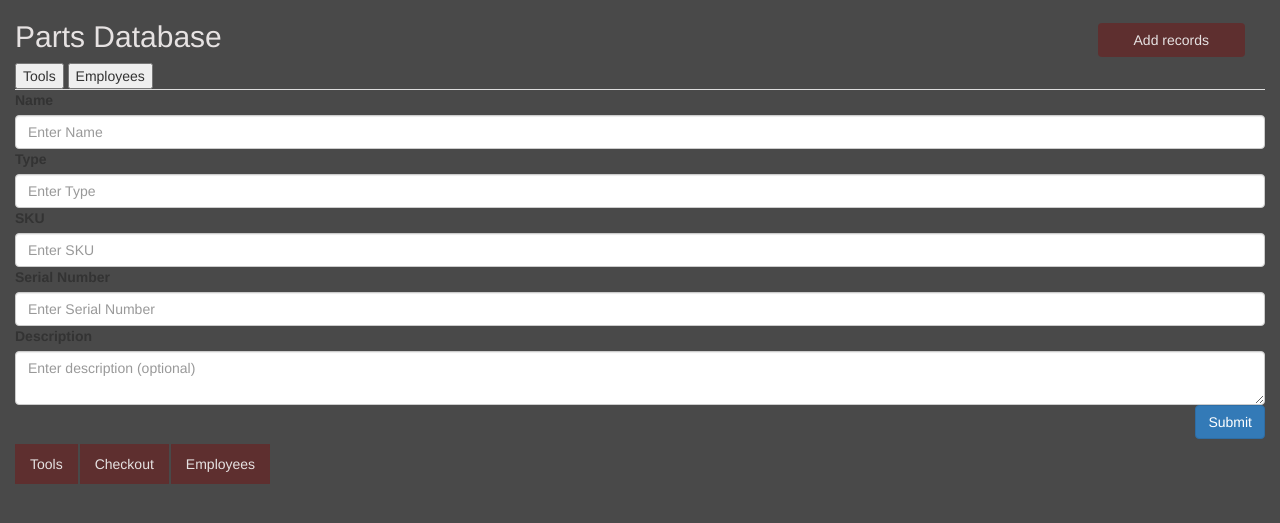
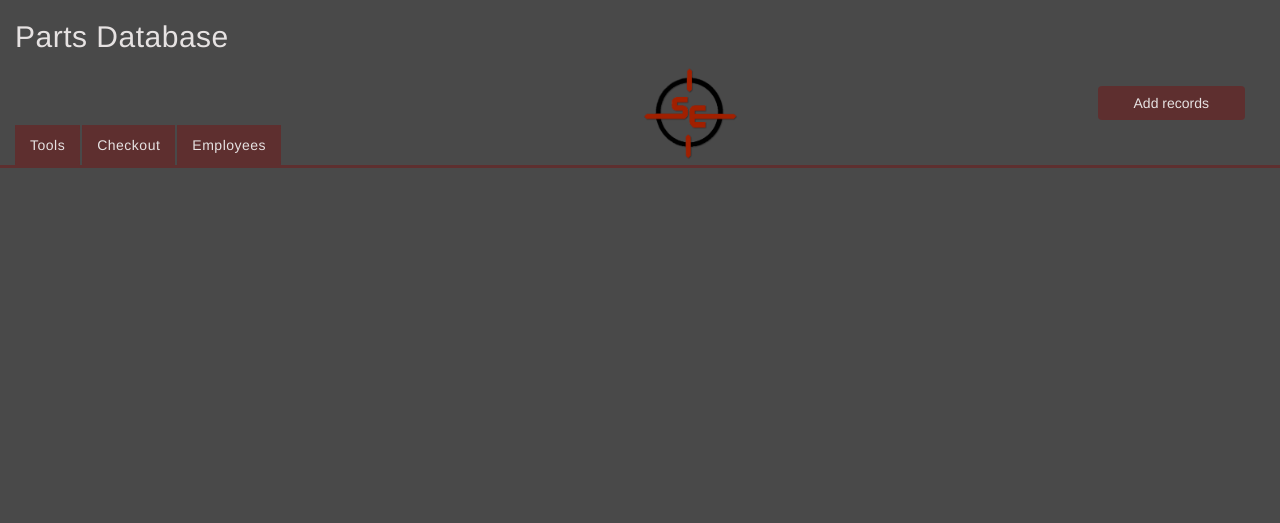
Before and after one commit to BrodySpearman/ExampleProjectToolsDB, a Flask app: page / in a window 1280 px wide. Shown: the top 523 px of the page. Run offline with Flask 3, Linux system fonts and the light colour scheme; parts of the project's set-up code (start-up, migrations or seed data) failed here and were passed over; some libraries are stand-ins or nearby versions.

Commit message:
Added Datatables. Added Logo (Header/logo positioning needs work.

```diff
--- a/Templates/base.html
+++ b/Templates/base.html
@@ -6,6 +6,7 @@
       <meta name="viewport" content="width=device-width, initial-scale=1">
 
       <script src="https://ajax.googleapis.com/ajax/libs/jquery/3.7.1/jquery.min.js"></script>
+      <script>src="https://requirejs.org/docs/release/2.3.7/minified/require.js"</script>
       <script src="https://code.jquery.com/ui/1.12.1/jquery-ui.min.js"></script>
       <link rel="stylesheet" href="https://code.jquery.com/ui/1.12.1/themes/base/jquery-ui.css">
 
@@ -14,8 +15,11 @@
       <link rel="stylesheet" href="{{ url_for('static', filename= 'css/style.css') }}">
       <script src="static\script.js"></script>
 
+
+      <script src="https://cdn.datatables.net/2.1.8/js/dataTables.js"></script>
       <link rel="stylesheet" href="https://cdn.datatables.net/2.1.8/css/dataTables.dataTables.css" />
-      <script src="https://cdn.datatables.net/2.1.8/js/dataTables.js"></script>
+
+
 
     </head>
 
--- a/Templates/bodycontent.html
+++ b/Templates/bodycontent.html
@@ -1,11 +1,17 @@
 {% extends "base.html" %}
     {% block content %}
 
-    <div class="container-fluid">
+    <div class="container-fluid toppage">
 
       <h2>Parts Database</h2>
+
+      <div style="text-align:center;">
+        <img src="/static/images/Bullet_Logo_Head.png" class="img-responsive"/>
+      </div>
+
       <button type="button" id="add-record-btn" class="btn btn-secondary pull-right">Add records</button>
       {% include "diamenu.html" %}
+
     </div>
 
     <div class="container-fluid tab_bar">
--- a/Templates/tool_table.html
+++ b/Templates/tool_table.html
@@ -1,6 +1,6 @@
 {% extends "bodycontent.html" %}
 {% block content %}
-    <table id="tool_table" class="display">
+    <table id="tool_table" class="display display_table">
         <thead>
             <tr>
                 {% for name in columns %}
@@ -23,4 +23,9 @@
             </tr>
         </tbody>
     </table>
+    <script>
+        $(document).ready(function() {
+            $("#tool_table").DataTable();
+        });
+    </script>
 {% endblock %}
--- a/static/css/style.css
+++ b/static/css/style.css
@@ -6,6 +6,8 @@ body {
     margin: 0;
     height: 100%;
     background-color: #494949 !important;
+    color: #e6e2e2;
+    letter-spacing: .5px;
 }
 
 h2 {
@@ -13,6 +15,17 @@ h2 {
     padding-left: -5px;
     display: inline-block;
     color: #e6e2e2;
+    width: 25%;
+}
+
+
+.img-responsive {
+    display: inline-block;
+    position: absolute;
+    width: auto;
+    max-height: 100px;
+    margin-left: auto;
+    margin-right: auto;
 }
 
 .nav-item {
@@ -46,8 +59,14 @@ h2 {
 
 .tab_bar {
     padding-top: 5px;
+    bottom: 0px;
+    border-bottom: 3px solid #5e2f2f;
 }
 
 .ui-dialog .ui-dialog-content {
     background-color: #494949;
 }
+
+.display_table {
+    color: #e6e2e2 !important;
+}
--- a/static/script.js
+++ b/static/script.js
@@ -1,14 +1,3 @@
-import DataTable from 'datatables.net-dt';
-
-let table = new DataTable('#tool_table', {
-    // config options...
-});
-
-$(document).ready( function () {
-    $('#tool_table').DataTable();
-} );
-
-
 $(document).ready(function() {
     console.log("Hello! Jquery loaded in js file");
 });
```
Also changed, not shown: Imgs/Bullet Logo.bmp (deleted), static/images/Bullet_Logo_Head.png (added).
